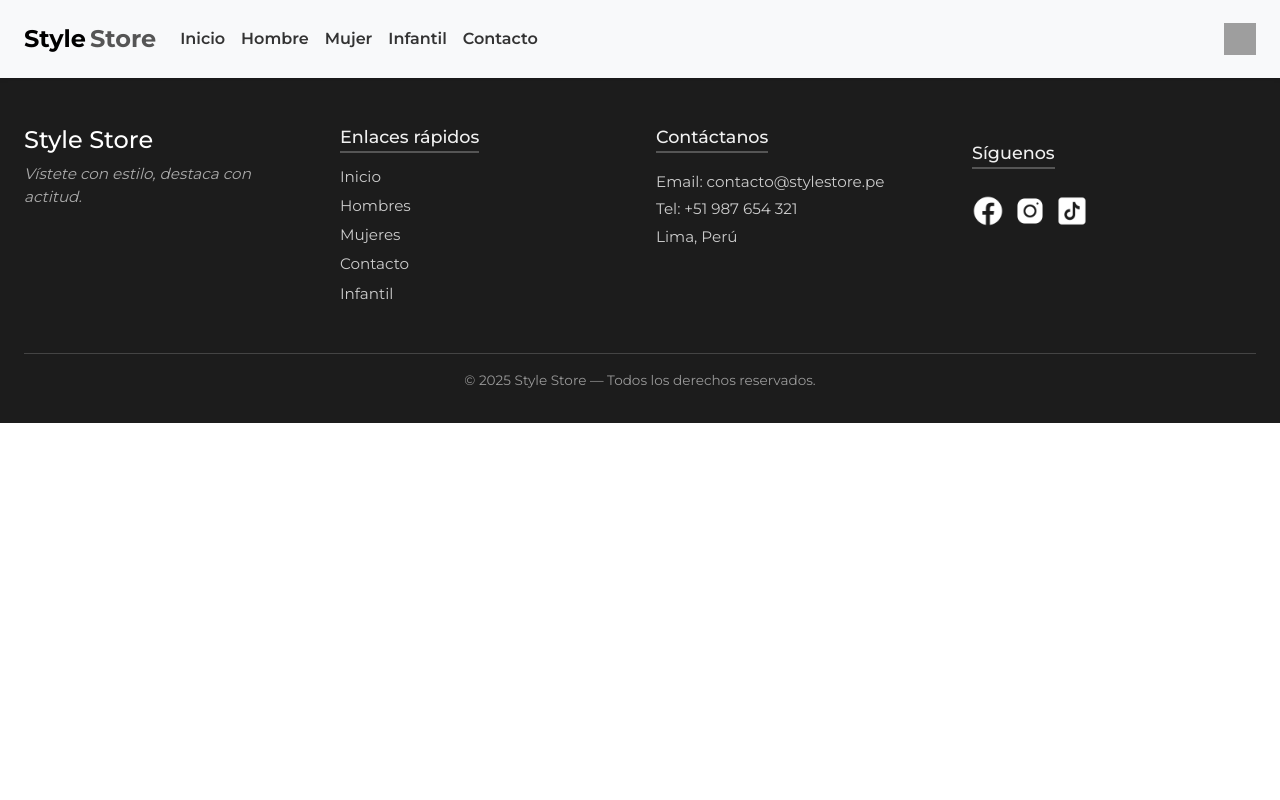
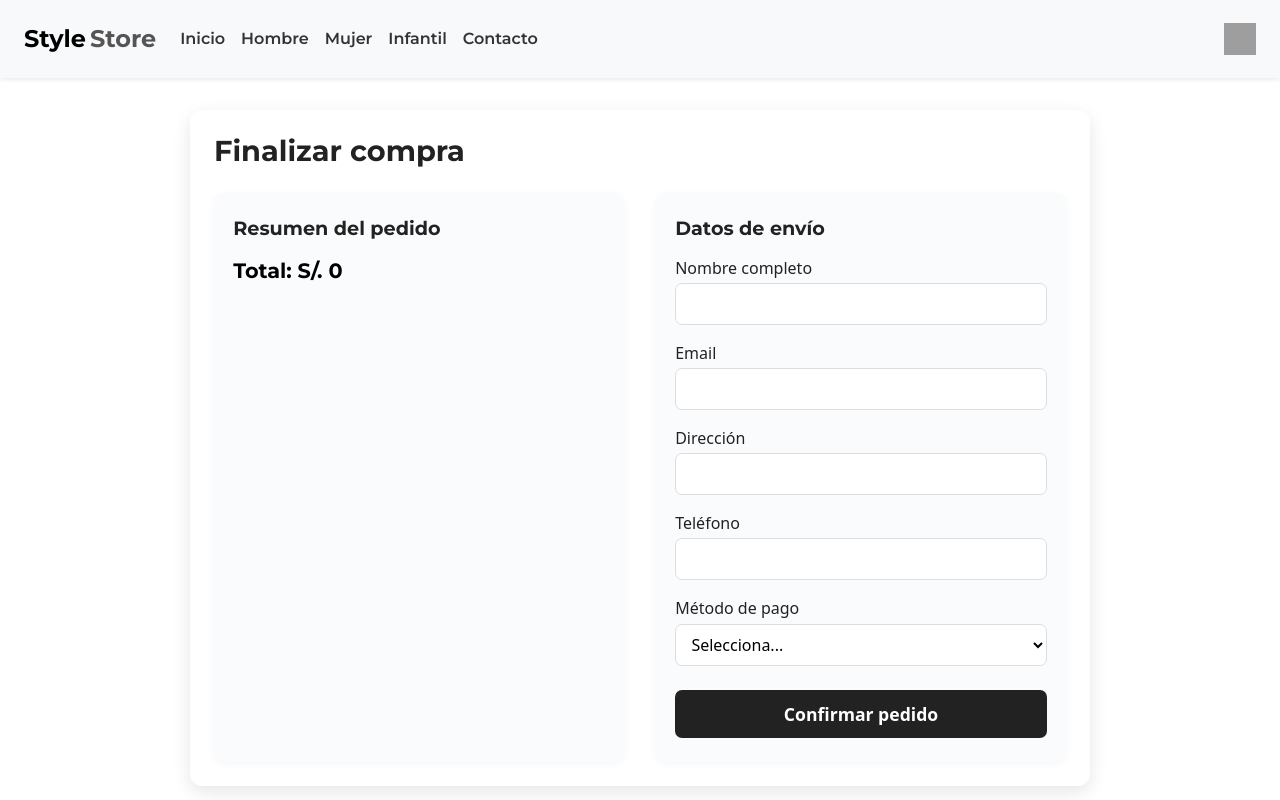
Before and after one commit to antwny/Style-Store, a React (Create React App) app: page /checkout in a window 1280 px wide. Shown: the top 800 px of the page. Built offline with nearby package versions, Linux system fonts and the light colour scheme; grey boxes are pictures that could not be loaded.

Commit message:
Se agregó la pagina de checkout(pagina de finalizar compra)

```diff
--- a/src/App.js
+++ b/src/App.js
@@ -10,6 +10,7 @@ import Infantil from "./pages/Infantil";
 import ProductoDetalle from "./pages/ProductoDetalle";
 import ScrollToTop from "./components/ScrollToTop";
 import Cart from "./pages/Cart";
+import Checkout from "./pages/Checkout";
 
 function App() {
   return (
@@ -27,6 +28,7 @@ function App() {
         <Route path="/producto/:id" element={<ProductoDetalle />} />
         <Route path="/cart" element={<Cart />} />
         <Route path="/carrito" element={<Cart />} /> {/* Soporte para /carrito */}
+        <Route path="/checkout" element={<Checkout />} />
       </Routes>
       <Footer />
     </>
--- a/src/pages/Cart.js
+++ b/src/pages/Cart.js
@@ -1,11 +1,12 @@
 import React, { useContext } from "react";
 import { CartContext } from "../context/CartContext";
-import { Link } from "react-router-dom";
+import { Link, useNavigate } from "react-router-dom";
 import "../styles/Cart.css";
 
 function Cart() {
   const { cart, totalItems, totalPrice, removeFromCart, updateQuantity, clearCart } =
     useContext(CartContext);
+  const navigate = useNavigate();
 
   if (!cart || cart.length === 0) {
     return (
@@ -74,7 +75,9 @@ function Cart() {
         <button className="btn btn-outline-danger me-2" onClick={clearCart}>
           Vaciar carrito
         </button>
-        <button className="btn btn-dark">Ir a pagar</button>
+        <button className="btn btn-dark" onClick={() => navigate("/checkout")}>
+          Ir a pagar
+        </button>
       </div>
     </div>
   );
--- /dev/null
+++ b/src/pages/Checkout.js
@@ -0,0 +1,134 @@
+import React, { useContext, useState } from "react";
+import { CartContext } from "../context/CartContext";
+import "../styles/Checkout.css";
+
+const initialForm = {
+  nombre: "",
+  email: "",
+  direccion: "",
+  telefono: "",
+  metodoPago: "",
+};
+
+const Checkout = () => {
+  const { cart, totalPrice, clearCart } = useContext(CartContext);
+  const [form, setForm] = useState(initialForm);
+  const [error, setError] = useState("");
+  const [success, setSuccess] = useState(false);
+  const [loading, setLoading] = useState(false);
+
+  const handleChange = (e) => {
+    setForm({ ...form, [e.target.name]: e.target.value });
+    setError("");
+  };
+
+  const handleSubmit = (e) => {
+    e.preventDefault();
+    // Validación simple
+    if (
+      !form.nombre.trim() ||
+      !form.email.trim() ||
+      !form.direccion.trim() ||
+      !form.telefono.trim() ||
+      !form.metodoPago
+    ) {
+      setError("Por favor, completa todos los campos.");
+      return;
+    }
+    setLoading(true);
+    setTimeout(() => {
+      setLoading(false);
+      setSuccess(true);
+      clearCart();
+    }, 1800);
+  };
+
+  if (success) {
+    return (
+      <div className="cart-container" style={{ textAlign: "center" }}>
+        <h2>¡Gracias por tu compra!</h2>
+        <p>Tu pedido ha sido registrado correctamente.</p>
+        <p>Te enviaremos un correo con los detalles.</p>
+      </div>
+    );
+  }
+
+  return (
+    <div className="cart-container">
+      <h2 className="cart-title">Finalizar compra</h2>
+      <div className="checkout-flex">
+        {/* Resumen del pedido con imágenes */}
+        <div className="checkout-summary">
+          <h4>Resumen del pedido</h4>
+          <ul>
+            {cart.map((item) => (
+              <li key={item.id + item.talla}>
+                <img src={item.image} alt={item.name} />
+                <div className="item-info">
+                  <strong>{item.name}</strong> <br />
+                  Talla: {item.talla} | Cantidad: {item.cantidad} <br />
+                  <span>S/. {(item.price * item.cantidad).toLocaleString()}</span>
+                </div>
+              </li>
+            ))}
+          </ul>
+          <h3>Total: S/. {totalPrice.toLocaleString()}</h3>
+        </div>
+        {/* Formulario */}
+        <form className="checkout-form" onSubmit={handleSubmit} autoComplete="off">
+          <h4>Datos de envío</h4>
+          <label>Nombre completo</label>
+          <input
+            type="text"
+            name="nombre"
+            value={form.nombre}
+            onChange={handleChange}
+            required
+          />
+          <label>Email</label>
+          <input
+            type="email"
+            name="email"
+            value={form.email}
+            onChange={handleChange}
+            required
+          />
+          <label>Dirección</label>
+          <input
+            type="text"
+            name="direccion"
+            value={form.direccion}
+            onChange={handleChange}
+            required
+          />
+          <label>Teléfono</label>
+          <input
+            type="tel"
+            name="telefono"
+            value={form.telefono}
+            onChange={handleChange}
+            required
+          />
+          <label>Método de pago</label>
+          <select
+            name="metodoPago"
+            value={form.metodoPago}
+            onChange={handleChange}
+            required
+          >
+            <option value="">Selecciona...</option>
+            <option value="tarjeta">Tarjeta de crédito/débito</option>
+            <option value="yape">Yape/Plin</option>
+            <option value="efectivo">Pago contra entrega</option>
+          </select>
+          {error && <div className="error-msg">{error}</div>}
+          <button type="submit" disabled={loading}>
+            {loading ? "Procesando pedido..." : "Confirmar pedido"}
+          </button>
+        </form>
+      </div>
+    </div>
+  );
+};
+
+export default Checkout;
--- /dev/null
+++ b/src/styles/Checkout.css
@@ -0,0 +1,141 @@
+.checkout-flex {
+  display: flex;
+  flex-wrap: wrap;
+  gap: 2rem;
+}
+
+.checkout-summary {
+  flex: 1;
+  min-width: 280px;
+  background: #fafbfc;
+  border-radius: 10px;
+  box-shadow: 0 2px 8px rgba(0,0,0,0.04);
+  padding: 1.5rem 1.2rem;
+}
+
+.checkout-summary h4 {
+  font-size: 1.2rem;
+  font-weight: 700;
+  margin-bottom: 1rem;
+  color: #222;
+}
+
+.checkout-summary ul {
+  padding: 0;
+  margin: 0;
+  list-style: none;
+}
+
+.checkout-summary li {
+  display: flex;
+  align-items: center;
+  margin-bottom: 1rem;
+  border-bottom: 1px solid #eee;
+  padding-bottom: 0.7rem;
+  gap: 1rem;
+}
+
+.checkout-summary img {
+  width: 60px;
+  height: 75px;
+  object-fit: cover;
+  border-radius: 8px;
+  box-shadow: 0 2px 8px rgba(0,0,0,0.07);
+}
+
+.checkout-summary .item-info {
+  font-size: 0.97rem;
+  color: #222;
+}
+
+.checkout-summary .item-info strong {
+  font-size: 1rem;
+}
+
+.checkout-summary .item-info span {
+  color: #333;
+  font-weight: 600;
+}
+
+.checkout-summary h3 {
+  margin-top: 1.2rem;
+  font-size: 1.3rem;
+  color: #000;
+  font-weight: 700;
+}
+
+.checkout-form {
+  flex: 1;
+  min-width: 280px;
+  background: #fafbfc;
+  border-radius: 10px;
+  box-shadow: 0 2px 8px rgba(0,0,0,0.04);
+  padding: 1.5rem 1.2rem;
+}
+
+.checkout-form h4 {
+  font-size: 1.2rem;
+  font-weight: 700;
+  margin-bottom: 1rem;
+  color: #222;
+}
+
+.checkout-form label {
+  font-weight: 500;
+  color: #222;
+  margin-bottom: 0.2rem;
+  display: block;
+}
+
+.checkout-form input,
+.checkout-form select {
+  width: 100%;
+  padding: 0.5rem 0.7rem;
+  border: 1px solid #ddd;
+  border-radius: 7px;
+  margin-bottom: 1rem;
+  font-size: 1rem;
+  background: #fff;
+  transition: border 0.2s;
+}
+
+.checkout-form input:focus,
+.checkout-form select:focus {
+  border: 1.5px solid #222;
+  outline: none;
+}
+
+.checkout-form .error-msg {
+  color: #d9363e;
+  margin-bottom: 0.7rem;
+  font-weight: 500;
+}
+
+.checkout-form button {
+  width: 100%;
+  background: #222;
+  color: #fff;
+  font-weight: bold;
+  border: none;
+  border-radius: 7px;
+  padding: 0.7rem 0;
+  font-size: 1.1rem;
+  margin-top: 0.5rem;
+  transition: background 0.2s;
+}
+
+.checkout-form button:disabled {
+  background: #888;
+  cursor: not-allowed;
+}
+
+.checkout-form button:hover:not(:disabled) {
+  background: #000;
+}
+
+@media (max-width: 900px) {
+  .checkout-flex {
+    flex-direction: column;
+    gap: 1.5rem;
+  }
+}
```
